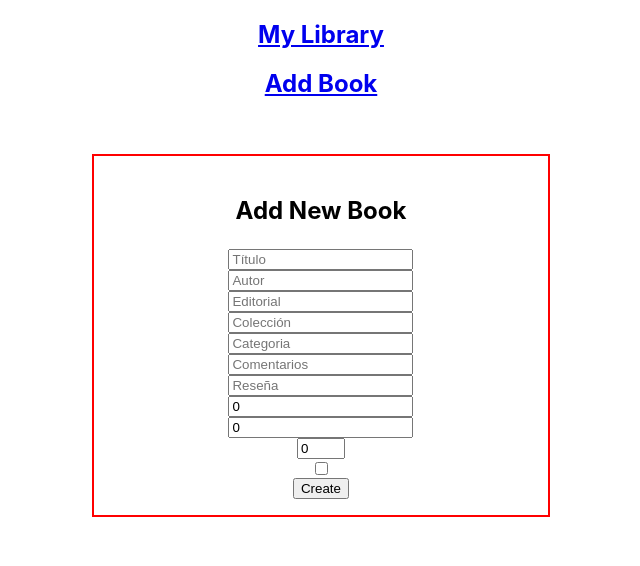
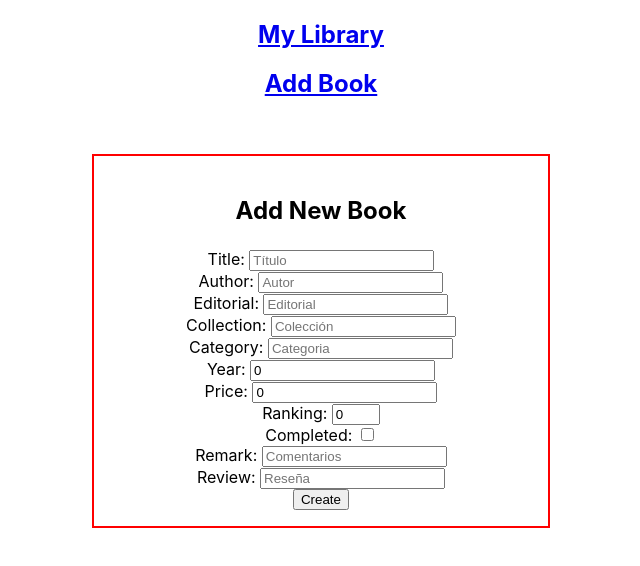
Before and after one commit to ulldecorb/my-library, a React (Create React App) app in the folder client/: page /addbook in a window 1280 px wide. Shown: the top 566 px of the page, without its empty margins (319-959 px from the left). Built offline with nearby package versions, Linux system fonts and the light colour scheme; no server answers.

Commit message:
Add labels to addbook form

```diff
--- a/client/src/components/addBook/index.jsx
+++ b/client/src/components/addBook/index.jsx
@@ -64,61 +64,95 @@ export function AddBook() {
     <div className="add-form">
       <h3 className="add-form__title">Add New Book</h3>
       <form onSubmit={handleSubmit} className="add-form__form">
+        <label htmlFor="title">
+          Title:
+          {' '}
           <input
+            id="title"
             type="text"
             value={title}
             placeholder="Título"
             onChange={(e) => setTitle(e.target.value)}
           />
+        </label>
+
+        <label htmlFor="author">
+          Author:
+          {' '}
           <input
+            id="author"
             type="text"
             value={author}
             placeholder="Autor"
             onChange={(e) => setAuthor(e.target.value)}
           />
+        </label>
+
+        <label htmlFor="company">
+          Editorial:
+          {' '}
           <input
+            id="company"
             type="text"
             value={company}
             placeholder="Editorial"
             onChange={(e) => setCompany(e.target.value)}
           />
+        </label>
+
+        <label htmlFor="collection">
+          Collection:
+          {' '}
           <input
+            id="collection"
             type="text"
             value={coection}
             placeholder="Colección"
             onChange={(e) => setCoection(e.target.value)}
           />
+        </label>
+
+        <label htmlFor="category">
+          Category:
+          {' '}
           <input
+            id="category"
             type="text"
             value={category}
             placeholder="Categoria"
             onChange={(e) => setCategory(e.target.value)}
           />
+        </label>
+
+        <label htmlFor="year">
+          Year:
+          {' '}
           <input
-          type="text"
-          value={remark}
-          placeholder="Comentarios"
-          onChange={(e) => setRemark(e.target.value)}
-        />
-        <input
-          type="text"
-          value={review}
-          placeholder="Reseña"
-          onChange={(e) => setReview(e.target.value)}
-        />
-        <input
+            id="year"
             type="number"
             value={year}
             placeholder="Año"
             onChange={(e) => setYear(e.target.value)}
           />
+        </label>
+
+        <label htmlFor="price">
+          Price:
+          {' '}
           <input
+            id="price"
             type="number"
             value={price}
             placeholder="Reseña"
             onChange={(e) => setPrice(e.target.value)}
           />
+        </label>
+
+        <label htmlFor="ranking">
+          Ranking:
+          {' '}
           <input
+            id="ranking"
             type="number"
             value={ranking}
             min="0"
@@ -126,11 +160,43 @@ export function AddBook() {
             placeholder="ranking"
             onChange={(e) => setRanking(e.target.value)}
           />
+        </label>
+
+        <label htmlFor="complete">
+          Completed:
+          {' '}
           <input
+            id="complete"
             type="checkbox"
             value={complete}
             onChange={() => setComplete(!complete)}
           />
+        </label>
+
+        <label htmlFor="remark">
+          Remark:
+          {' '}
+          <input
+            id="remark"
+            type="text"
+            value={remark}
+            placeholder="Comentarios"
+            onChange={(e) => setRemark(e.target.value)}
+          />
+        </label>
+
+        <label htmlFor="review">
+          Review:
+          {' '}
+          <input
+            id="review"
+            type="text"
+            value={review}
+            placeholder="Reseña"
+            onChange={(e) => setReview(e.target.value)}
+          />
+
+        </label>
 
         <button type="submit">Create</button>
 
```
Lines whose indentation alone changed are shown as unchanged.
